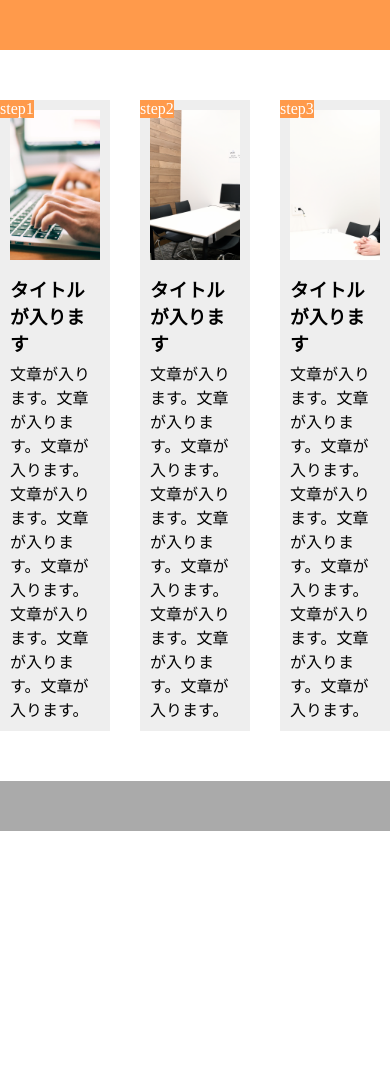
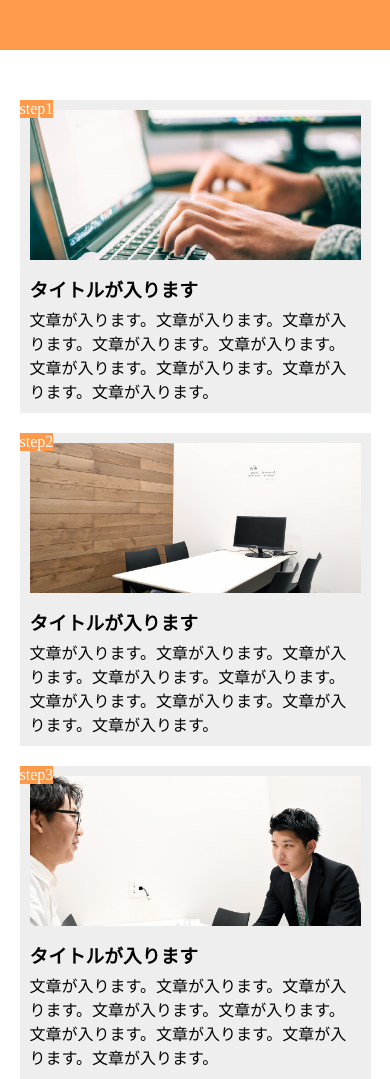
Before and after one commit to ayumu-1212/chapter10_task_20210712, a plain HTML site: page index.html in a window 390 px wide. Shown: the top 1079 px of the page. Before the commit the page ends 844 px from the top, so only its background shows below. Drawn offline with Linux system fonts and the light colour scheme.

Commit message:
:sparkles: レスポンシブ対応完了

```diff
--- a/index.html
+++ b/index.html
@@ -2,6 +2,7 @@
 <html lang="ja">
   <head>
     <meta charset="UTF-8" />
+    <meta name="viewport" content="width=device-width,initial-scale=1.0">
     <title>9章演習</title>
     <link rel="stylesheet" href="style.css"/>
   </head>
--- a/style.css
+++ b/style.css
@@ -66,3 +66,20 @@ footer {
   height: 50px;
   background-color: #aaa;
 }
+
+@media screen and (max-width:768px) {
+  .boxs {
+    flex-direction: column;
+    justify-content: center;
+  }
+
+  .box {
+    width: 90%;
+    margin: 0 auto;
+  }
+
+  .box:nth-child(-n+2) {
+    margin-right: auto;
+    margin-bottom: 20px;
+  }
+}
```
